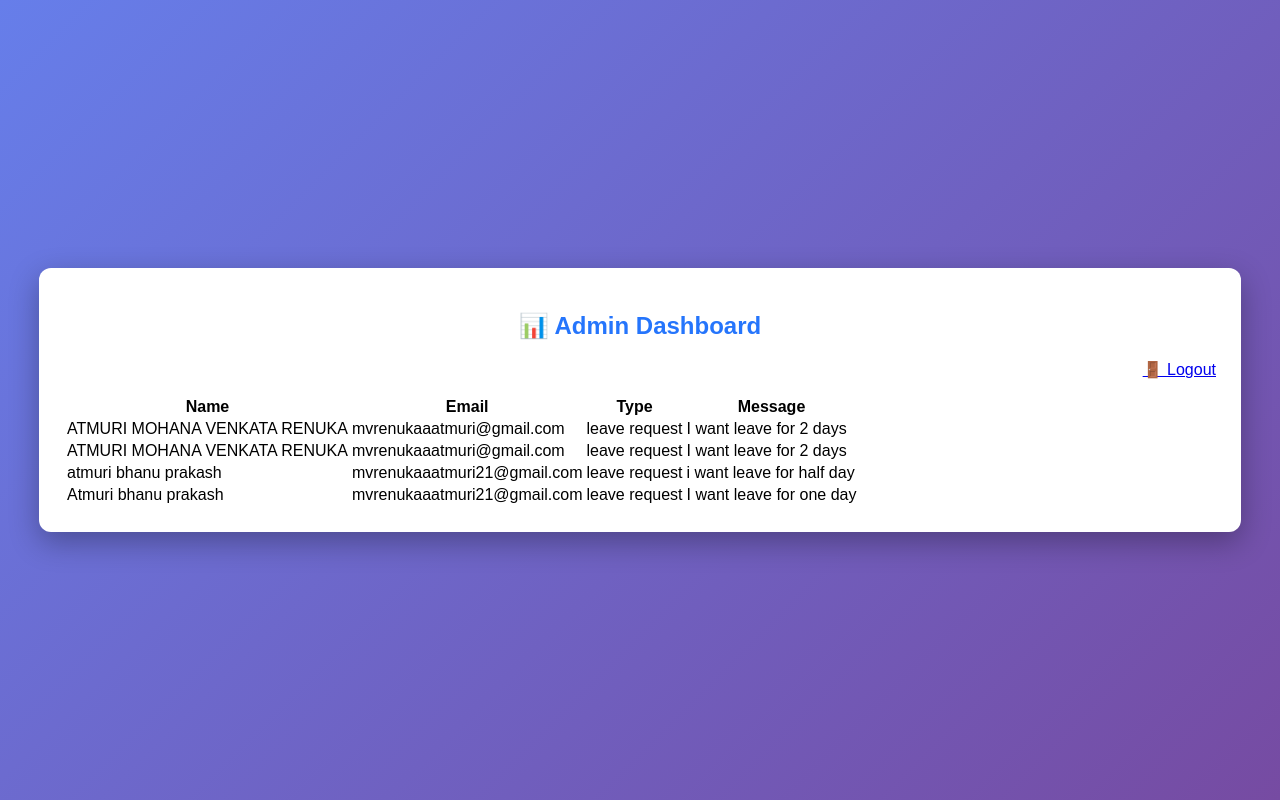
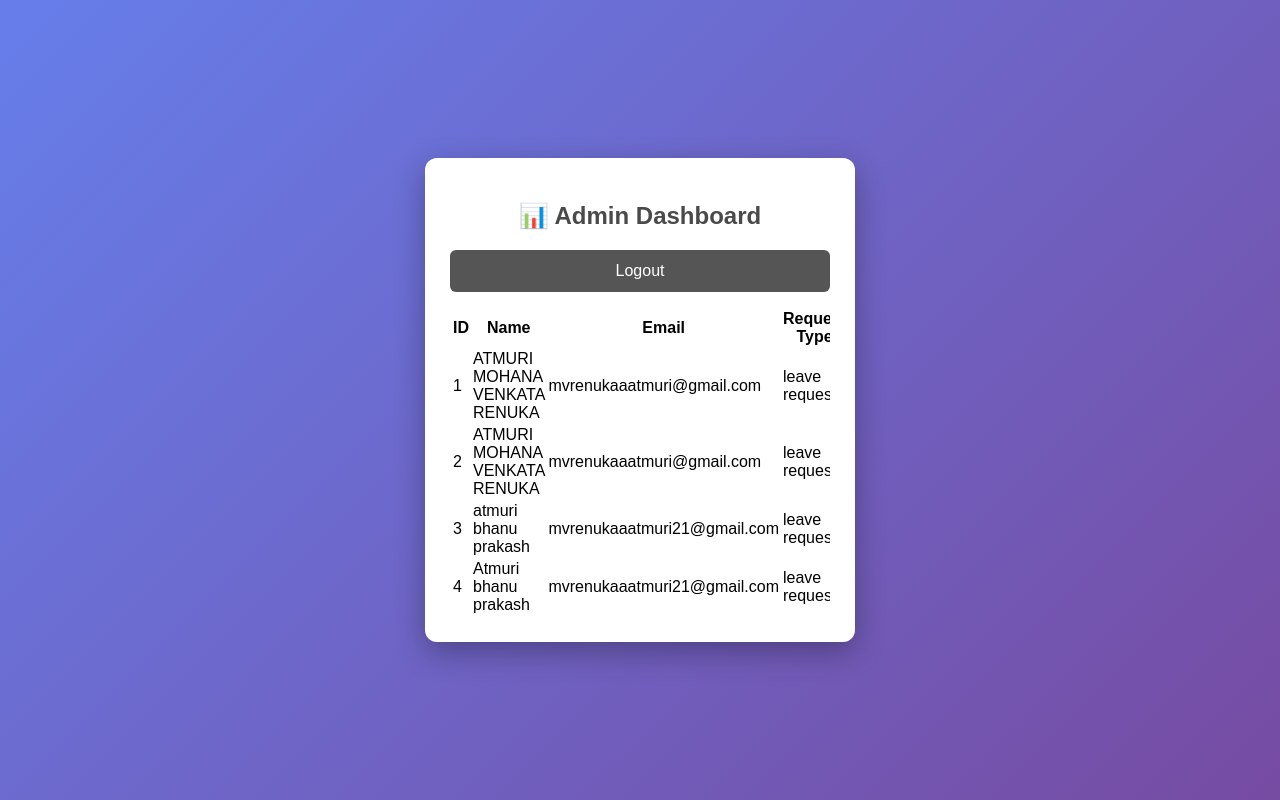
Before and after one commit to renuka21-05/online-form-request, a Flask app: page /dashboard in a window 1280 px wide. Run offline with Flask 3, Linux system fonts and the light colour scheme; the visitor is signed in with stand-in values (Sample User, id 1); data comes from the database, SQL or seed files in the repository.

Commit message:
Refactor admin dashboard HTML structure and features
Updated the admin dashboard template to include request ID, improved layout, and added a delete action for requests.

```diff
--- a/templates/dashboard.html
+++ b/templates/dashboard.html
@@ -1,38 +1,62 @@
 <!DOCTYPE html>
-<html>
+<html lang="en">
 <head>
+    <meta charset="UTF-8">
     <title>Admin Dashboard</title>
+
+    <!-- Mobile responsive -->
     <meta name="viewport" content="width=device-width, initial-scale=1.0">
+
+    <!-- CSS -->
     <link rel="stylesheet" href="{{ url_for('static', filename='style.css') }}">
 </head>
 <body>
 
-<div class="container" style="width:90%;">
-    <h2 style="color:#2575fc;">📊 Admin Dashboard</h2>
+<div class="container">
+    <h2>📊 Admin Dashboard</h2>
 
-    <p style="text-align:right;">
-        <a href="/logout">🚪 Logout</a>
-    </p>
+    <div style="text-align:right; margin-bottom:15px;">
+        <a href="/logout">
+            <button style="background:#555;">Logout</button>
+        </a>
+    </div>
+
+    {% if requests|length == 0 %}
+        <p style="text-align:center;">No requests submitted yet.</p>
+    {% else %}
 
     <div style="overflow-x:auto;">
         <table>
             <tr>
+                <th>ID</th>
                 <th>Name</th>
                 <th>Email</th>
-                <th>Type</th>
+                <th>Request Type</th>
                 <th>Message</th>
+                <th>Action</th>
             </tr>
 
             {% for r in requests %}
             <tr>
+                <td>{{ r.id }}</td>
                 <td>{{ r.name }}</td>
                 <td>{{ r.email }}</td>
                 <td>{{ r.request_type }}</td>
                 <td>{{ r.message }}</td>
+                <td>
+                    <form action="/delete/{{ r.id }}" method="post"
+                          onsubmit="return confirm('Are you sure you want to delete this request?');">
+                        <button type="submit" class="delete-btn">
+                            Delete
+                        </button>
+                    </form>
+                </td>
             </tr>
             {% endfor %}
         </table>
     </div>
+
+    {% endif %}
 </div>
 
 </body>
```
